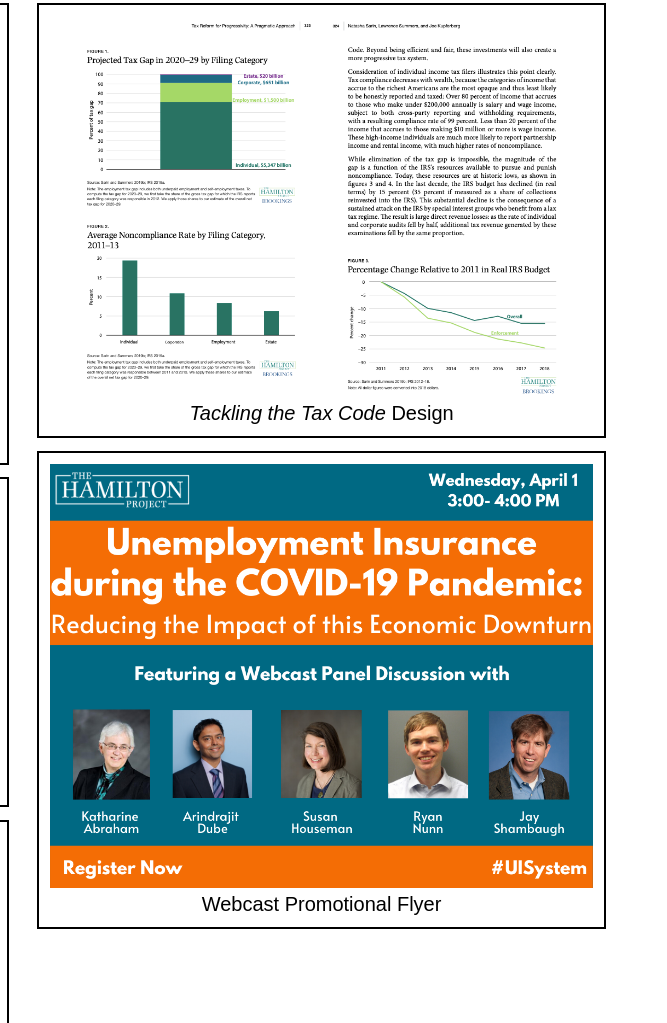
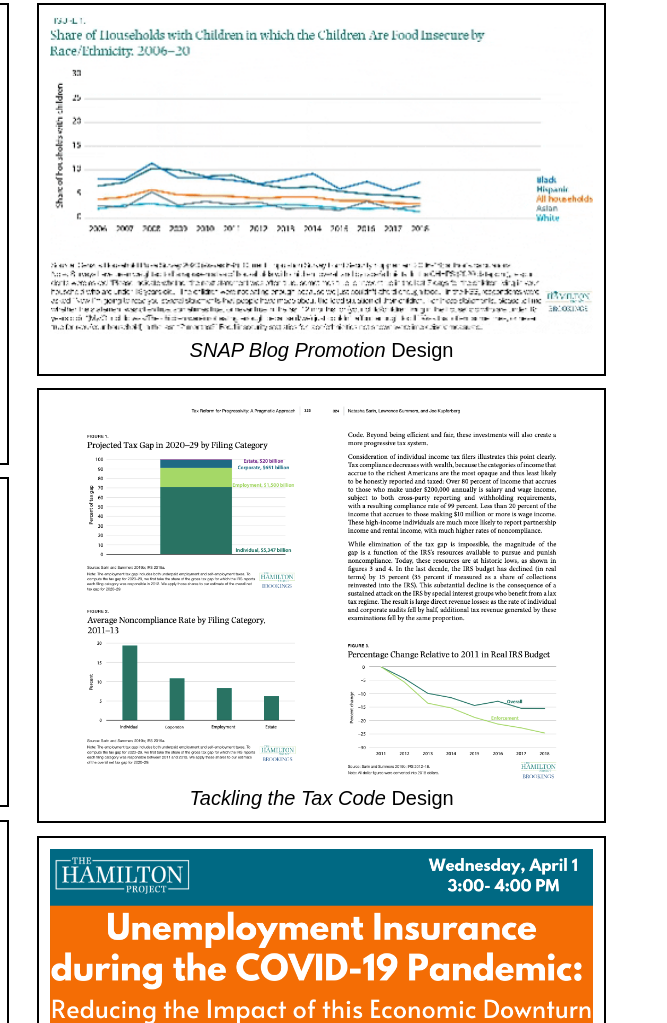
Before and after one commit to alexandracontreras/alexandracontreras.github.io, a plain HTML site: page index.html in a window 1280 px wide. Shown: the part 219-1242 px from the top of the page, 613-1280 px from the left. Drawn offline with Linux system fonts and the light colour scheme; a web font is replaced by a local one.

```diff
--- a/index.html
+++ b/index.html
@@ -36,6 +36,10 @@
 		</div>
 		<div id="right">
 			<div class="container">
+			<a href="https://twitter.com/hamiltonproj/status/1281642100220723201"><img src="images/giphy (2).gif" class="image"></a>
+			<p><em>SNAP Blog Promotion</em>  Design</p>
+			</div>
+			<div class="container">
 			<a href="https://www.hamiltonproject.org/papers/tackling_the_tax_code_efficient_and_equitable_ways_to_raise_revenue"><img src="images/TaxBook.png" class="image"></a>
 			<p><em>Tackling the Tax Code</em>  Design</p>
 			</div>
```
